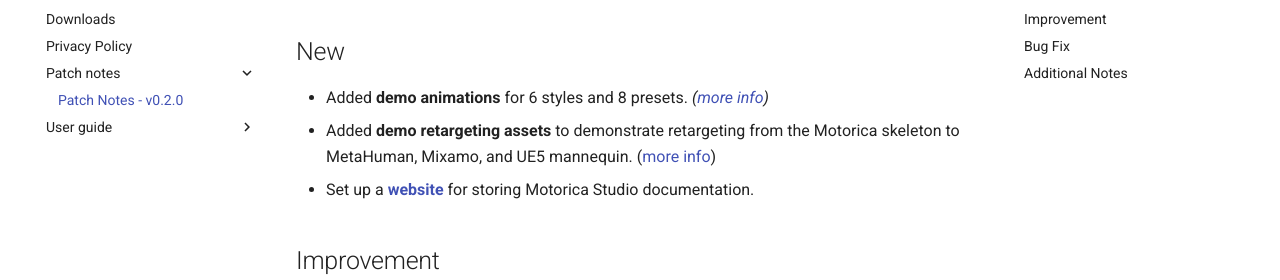
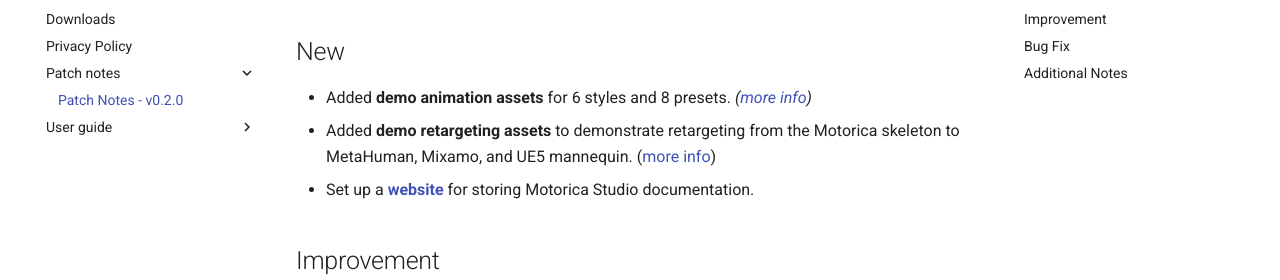
Before and after one commit to MotoricaAI/MoStudioDocs, an MkDocs documentation site: the page built from docs/patch-notes/patch-notes-v0-2-0.md, in a window 1280 px wide and 900 px high. Shown: the part 146-426 px from the top of the window. Built offline with MkDocs 1.6.1 and Material for MkDocs 9.7.7, drawn with Linux system fonts in a browser that asks for light colours.

Commit message:
Update docs

```diff
--- a/docs/patch-notes/patch-notes-v0-2-0.md
+++ b/docs/patch-notes/patch-notes-v0-2-0.md
@@ -1,6 +1,6 @@
 # Patch Notes - v0.2.0
 ## New
-- Added **demo animations** for 6 styles and 8 presets. *([more info](../../user-guide/included-assets/#animations))*
+- Added **demo animation assets** for 6 styles and 8 presets. *([more info](../../user-guide/included-assets/#animations))*
 - Added **demo retargeting assets** to demonstrate retargeting from the Motorica skeleton to MetaHuman, Mixamo, and UE5 mannequin. ([more info](../../user-guide/retargeting/#assets))
 - Set up a [**website**](https://motoricaai.github.io/MoStudioDocs/) for storing Motorica Studio documentation.
 
```
